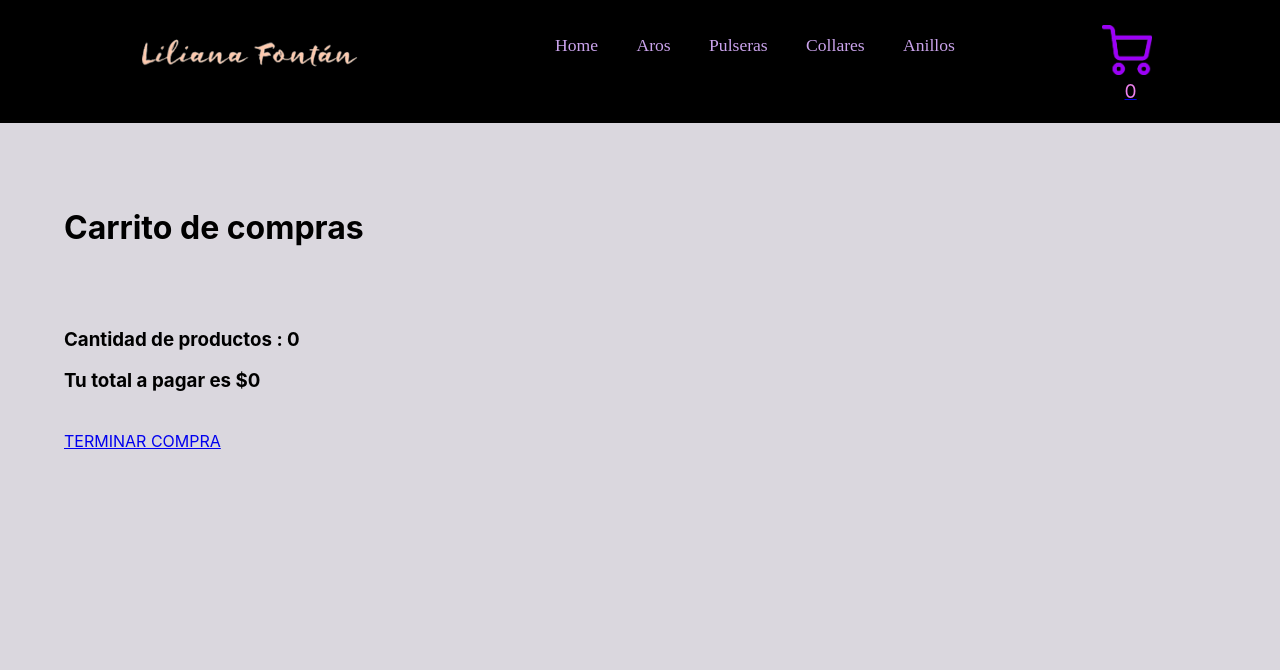
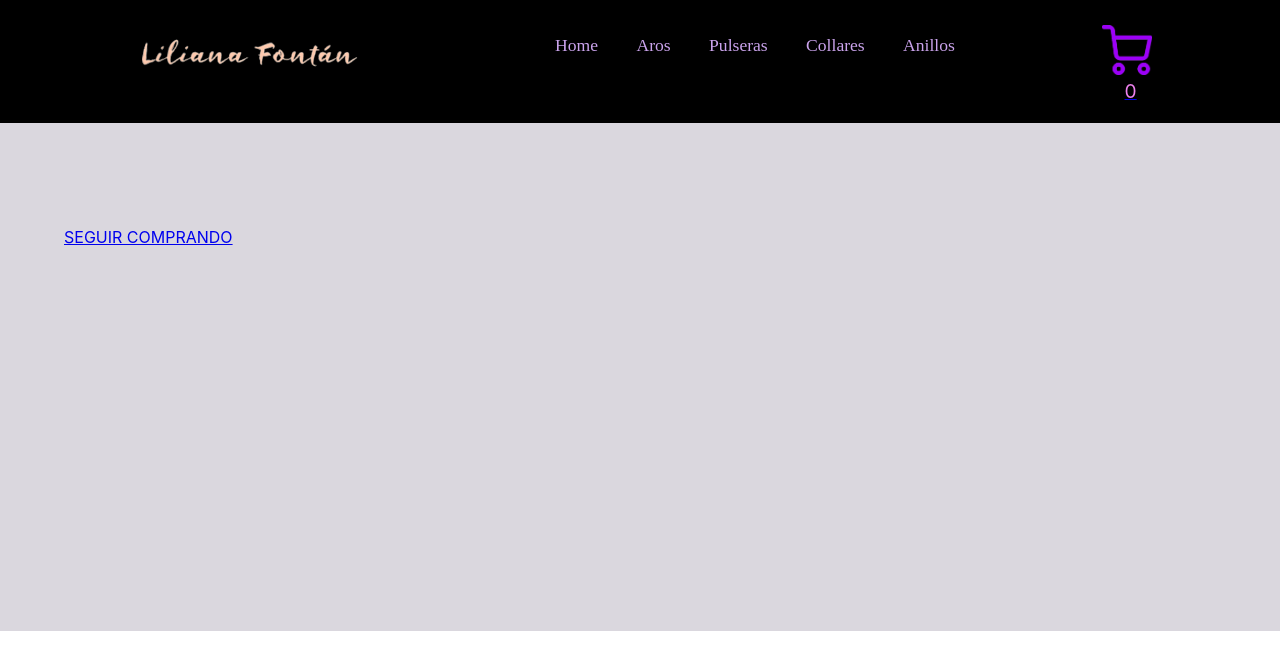
Before and after one commit to lilifontan/web-joyas-Fontan, a React (Vite) app: page /cart in a window 1280 px wide. Shown: the top 670 px of the page. Built offline with nearby package versions, Linux system fonts and the light colour scheme.

Commit message:
web-joyas-Fontan - Carrito 2

```diff
--- a/src/components/Cart/Cart.jsx
+++ b/src/components/Cart/Cart.jsx
@@ -1,4 +1,4 @@
-import React , {useContext} from 'react'
+import  {useContext, useEffect, useState} from 'react'
 import { cartContext } from '../Context/CartContextComponent'
 import {Link} from 'react-router-dom'
 
@@ -6,32 +6,42 @@ import {Link} from 'react-router-dom'
 export default function Cart() {
 const {cart, totalCount, totalToPay, removeItem} = useContext (cartContext)
 
+const [cartAux, setAux] = useState (true)
+
+  useEffect (() => {
+  if (cart.length == 0) setAux (false)
+  console.log ('CART  ', cart, cartAux)
+  }, [cart])
+
   return (
     <>
-     <div  className="cardContainer2" flex >
+    { cartAux ? (<div  className="cardContainer2" flex >
      <h1>Carrito de compras</h1>
-     <br></br>
-    {
+     <br></br> {
       cart.map((item)=>
       <>
-
       <h2 >
-
         {'Producto: '+ item.title + '   Cantidad:  '+ item.count}   {'  '}
           <span onClick ={() => removeItem (item.id)}>  🗑️ </span>
-      </h2>
-
-
+     </h2>
       </>
       )  }
-        <br></br>
-
+    <br></br>
     <h3>Cantidad de productos : {totalCount} </h3>
     <h3>Tu total a pagar es  ${totalToPay}</h3>
     <br></br>
-
     <Link to = {'/checkout'}>  TERMINAR COMPRA  </Link>
     </div>
+			)
+					: (
+    <div  className="cardContainer2" flex >
+    <div>
+    <br></br>
+    <br></br>
+    <Link to={`/`} >SEGUIR COMPRANDO</Link>
+    </div>
+    </div>)
+             }
     </>
   )
 }
--- a/src/components/Context/CartContextComponent.jsx
+++ b/src/components/Context/CartContextComponent.jsx
@@ -27,6 +27,7 @@ function addItem (item, count)
       cartAux.push ({...item, count})
     }
     setCart(cartAux)
+
 }
 
 //Función para remover elementos del carrito
@@ -37,6 +38,7 @@ function removeItem (id) {
 //Función para vaciar el carrito
 function clearCart () {
   setCart([])
+
 }
 
 //Función chequear si hay elementos en el carrito
--- a/src/components/ItemDetail/ItemDetail.jsx
+++ b/src/components/ItemDetail/ItemDetail.jsx
@@ -29,9 +29,8 @@ const ItemDetail = ({sel}) => {
                      </>)
                     :
                      <button data-id={sel.id} className="buttonDetail">
-
                      <ItemCount selected ={sel} goToCart ={goToCart} setGoToCart={setGoToCart}/>
-              </button>
+                    </button>
 
                   }
 
```
